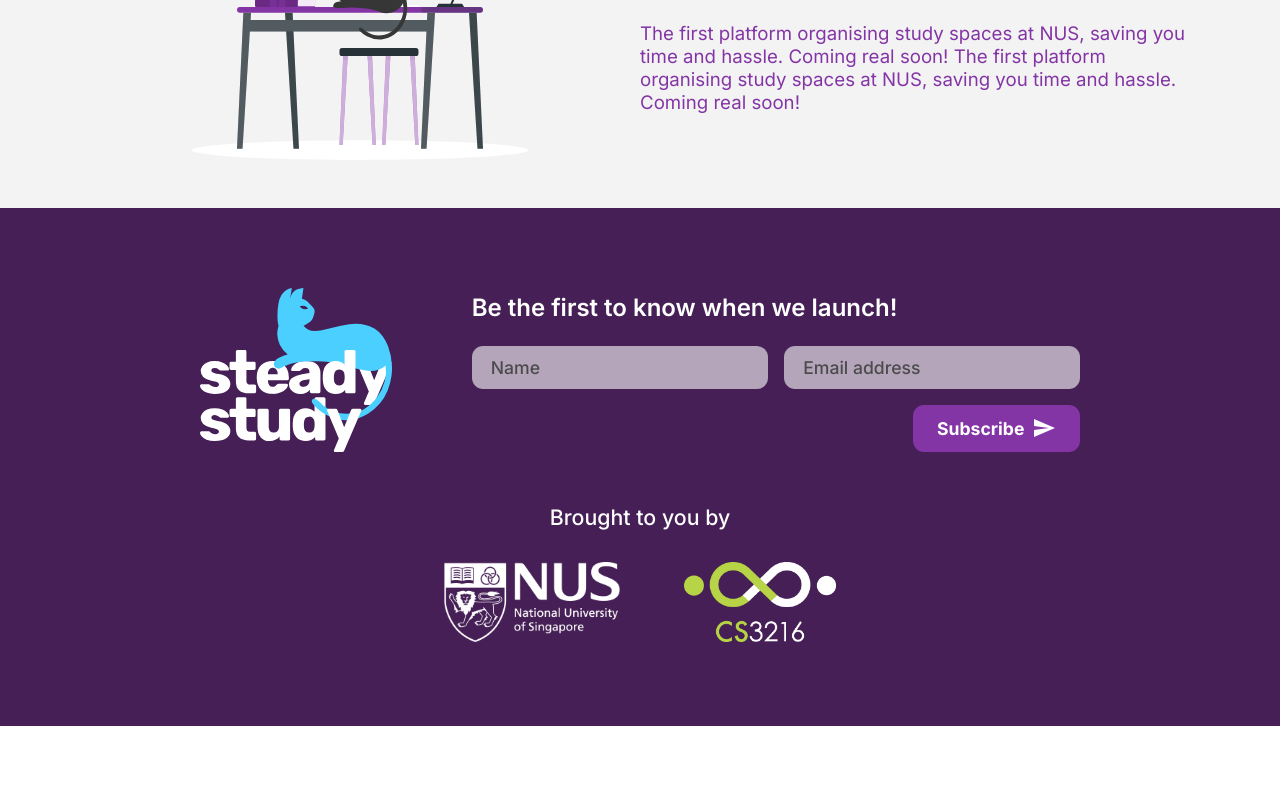
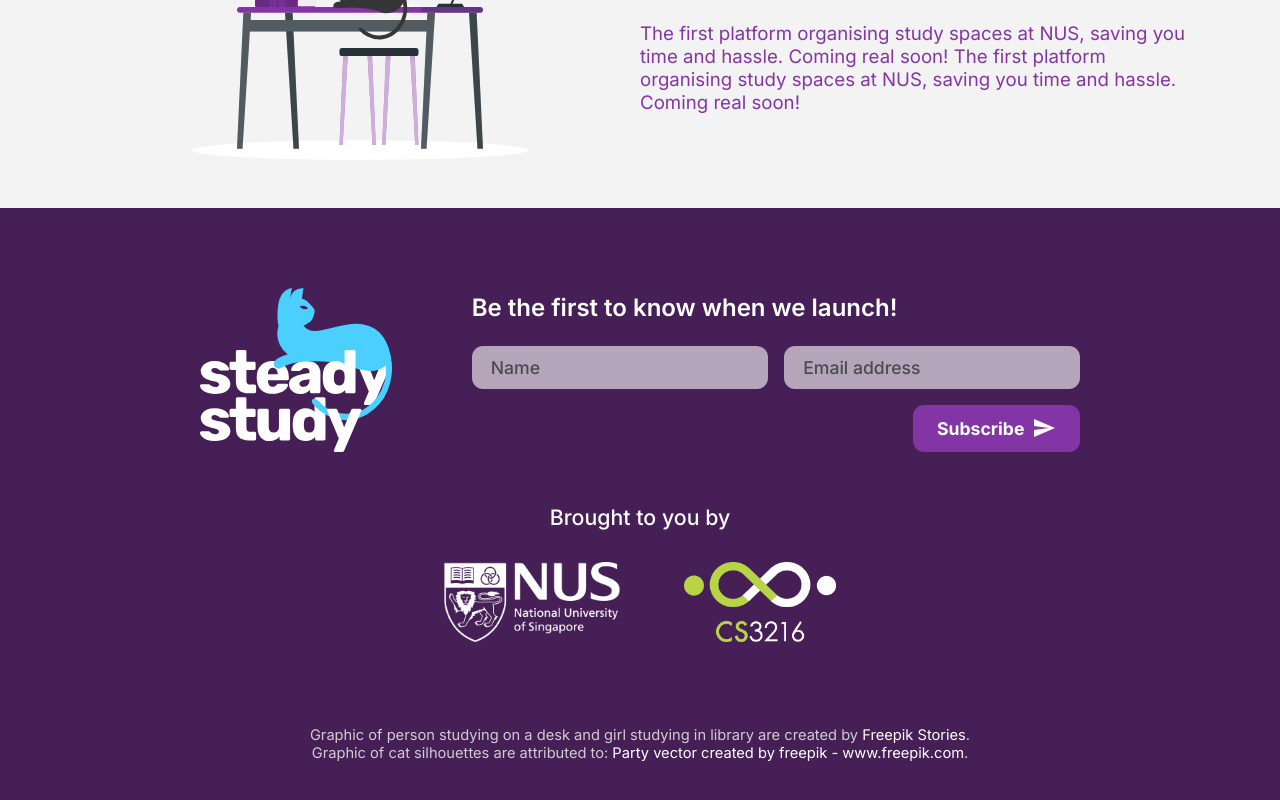
Before and after one commit to purfectliterature/steady-study-web, a React (Create React App) app: page / in a window 1280 px wide. Shown: the part 1812-2612 px from the top of the page. Before the commit the page ends 2538 px from the top, so only its background shows below. Built offline with nearby package versions, Linux system fonts and the light colour scheme.

Commit message:
Added graphic attributions

```diff
--- a/src/components/Footer.css
+++ b/src/components/Footer.css
@@ -3,6 +3,7 @@ footer {
 
     display: flex;
     flex-direction: column;
+    align-items: center;
 
     padding: 5rem 0;
     color: white;
@@ -45,6 +46,25 @@ footer .sponsors .sponsors-logo a + a {
     margin-left: 4rem;
 }
 
+footer p.copyright {
+    text-align: center;
+    margin-top: 5rem;
+    text-justify: distribute;
+    max-width: 1000px;
+    font-size: 11pt;
+    color: #cecece;
+}
+
+footer p.copyright a {
+    text-decoration: none;
+    color: white;
+    transition: background-color .2s ease-in-out;
+}
+
+footer p.copyright a:hover {
+    background-color: var(--color-primary);
+}
+
 @media only screen and (max-width: 910px) {
     footer .contact {
         flex-direction: column;
--- a/src/components/Footer.js
+++ b/src/components/Footer.js
@@ -31,6 +31,11 @@ export default (props) => {
                     </a>
                 </div>
             </div>
+
+            <p class="copyright">
+                Graphic of person studying on a desk and girl studying in library are created by <a href="https://stories.freepik.com/home" target="_blank" rel="noreferrer noopener">Freepik Stories</a>.<br/>
+                Graphic of cat silhouettes are attributed to: <a href="https://www.freepik.com/vectors/party">Party vector created by freepik - www.freepik.com</a>.
+            </p>
         </footer>
     )
 }
```
